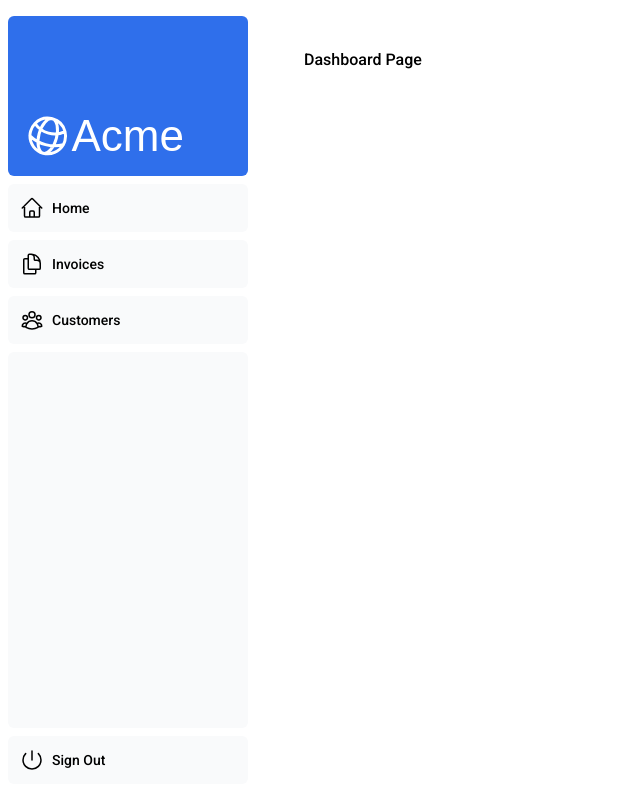
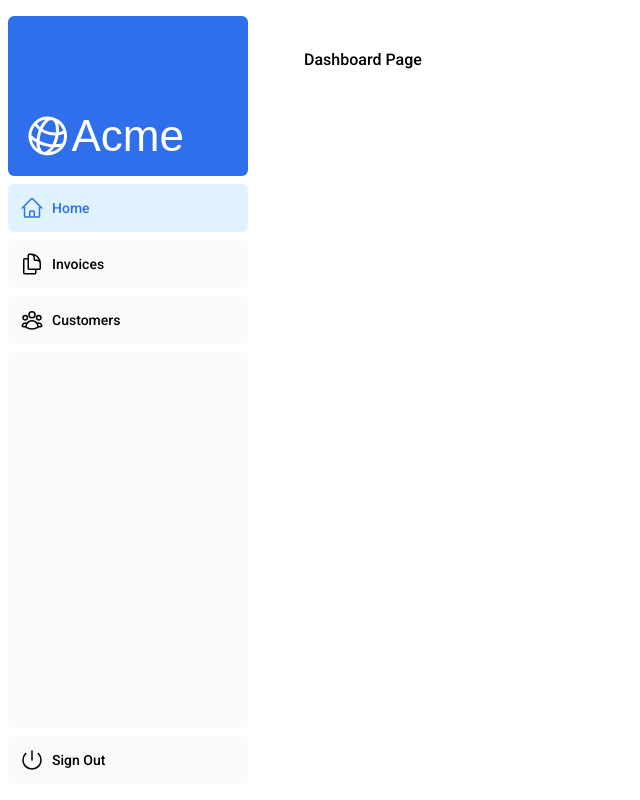
Before and after one commit to lzerodev/nextjs-dashboard, a Next.js app: page /dashboard in a window 1280 px wide. Shown: the whole page, without its empty margins (0-640 px from the left). Built offline with nearby package versions, Linux system fonts and the light colour scheme; a web font is replaced by a local one.

Commit message:
Chapter 5 - How to show an active link with the usePathname() hook.

```diff
--- a/app/ui/dashboard/nav-links.tsx
+++ b/app/ui/dashboard/nav-links.tsx
@@ -1,9 +1,13 @@
+'use client';
+
 import {
   UserGroupIcon,
   HomeIcon,
   DocumentDuplicateIcon,
 } from "@heroicons/react/24/outline";
 import Link from "next/link";
+import { usePathname } from 'next/navigation'
+import clsx from 'clsx';
 
 // Map of links to display in the side navigation.
 // Depending on the size of the application, this would be stored in a database.
@@ -18,6 +22,8 @@
 ];
 
 export default function NavLinks() {
+  const pathname = usePathname();
+
   return (
     <>
       {links.map((link) => {
@@ -26,7 +32,12 @@
           <Link
             key={link.name}
             href={link.href}
-            className="flex h-[48px] grow items-center justify-center gap-2 rounded-md bg-gray-50 p-3 text-sm font-medium hover:bg-sky-100 hover:text-blue-600 md:flex-none md:justify-start md:p-2 md:px-3"
+            className={clsx(
+              'flex h-[48px] grow items-center justify-center gap-2 rounded-md bg-gray-50 p-3 text-sm font-medium hover:bg-sky-100 hover:text-blue-600 md:flex-none md:justify-start md:p-2 md:px-3',
+              {
+                'bg-sky-100 text-blue-600': pathname === link.href,
+              },
+            )}
           >
             <LinkIcon className="w-6" />
             <p className="hidden md:block">{link.name}</p>
```
Also changed, not shown: 1 other file (tests, documents, lock files or other folders).
